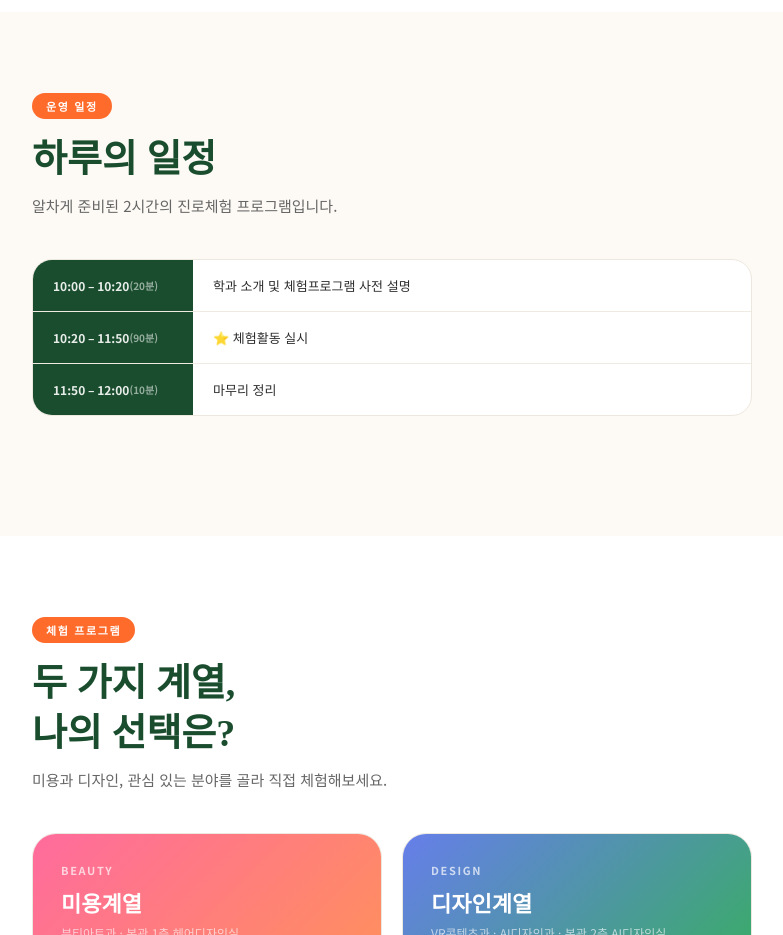
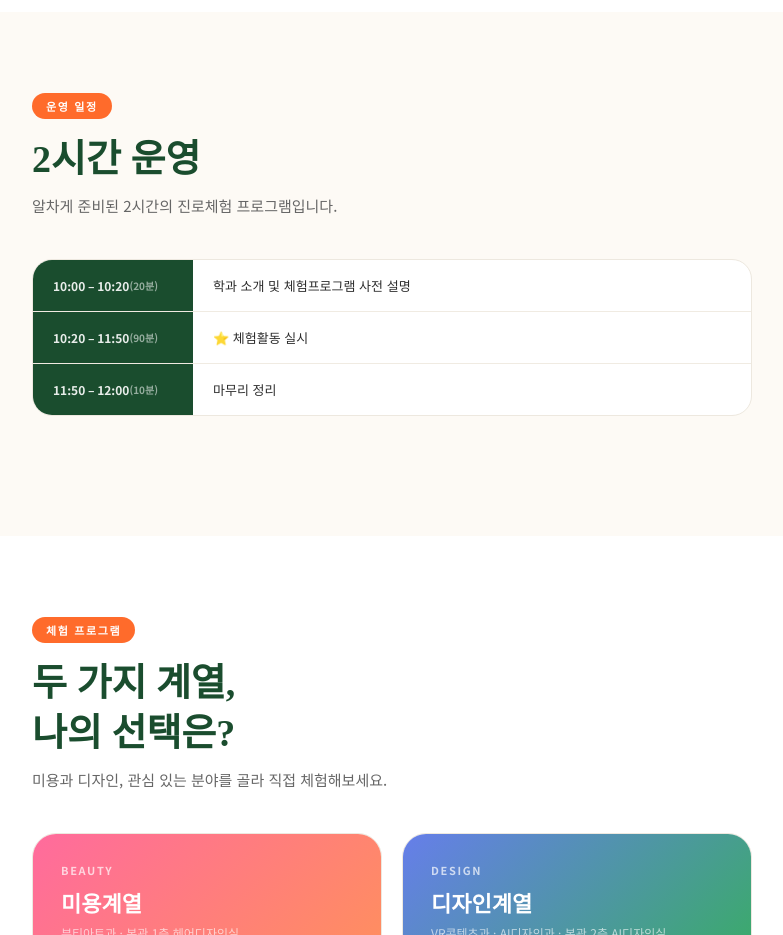
Before and after one commit to Daegwang-form/landing, a plain HTML site: page index.html in a window 1280 px wide. Shown: the part 1380-2315 px from the top of the page, without its empty margins (248-1031 px from the left). Drawn offline with Linux system fonts and the light colour scheme.

Commit message:
index.html

```diff
--- a/index.html
+++ b/index.html
@@ -653,7 +653,7 @@
 <section class="schedule-section">
   <div class="section-inner">
     <span class="section-label reveal">운영 일정</span>
-    <h2 class="section-title reveal">하루의 일정</h2>
+    <h2 class="section-title reveal">2시간 운영</h2>
     <p class="section-desc reveal">알차게 준비된 2시간의 진로체험 프로그램입니다.</p>
 
     <div class="time-table reveal">
```
